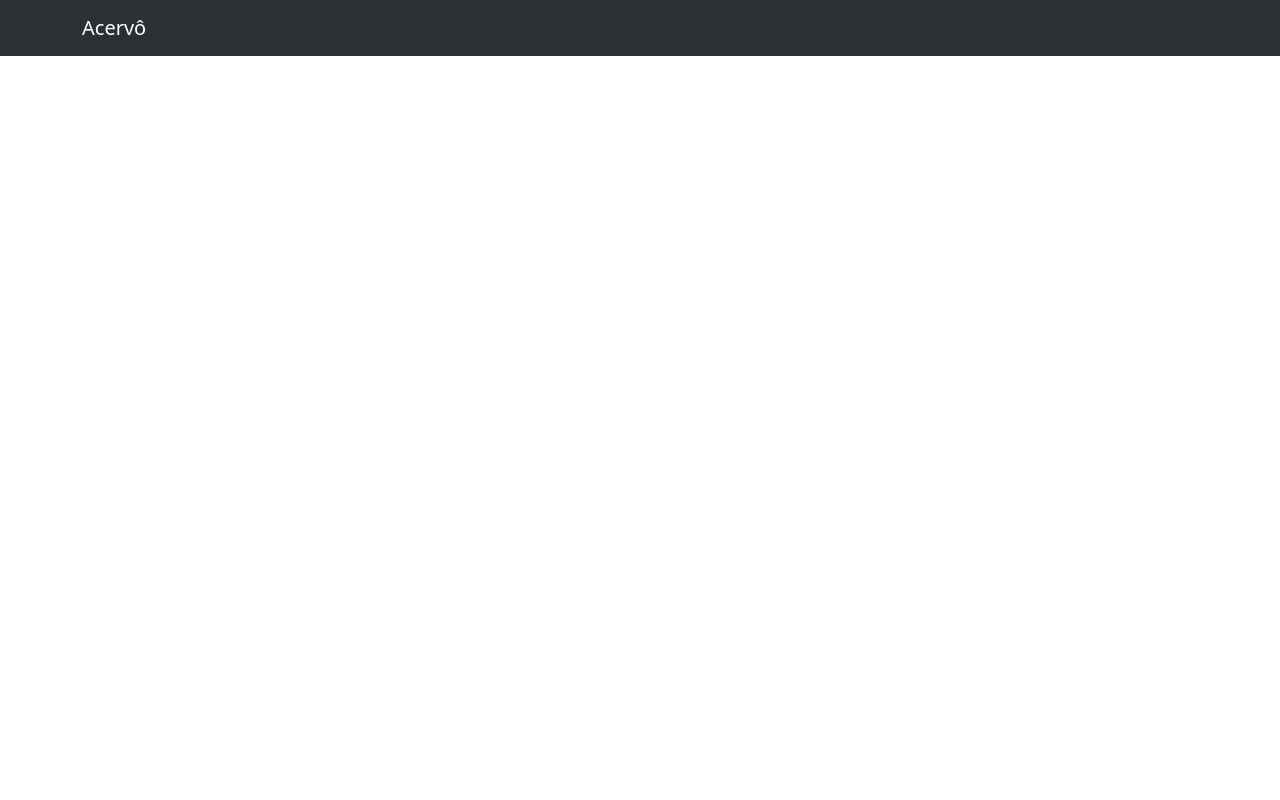
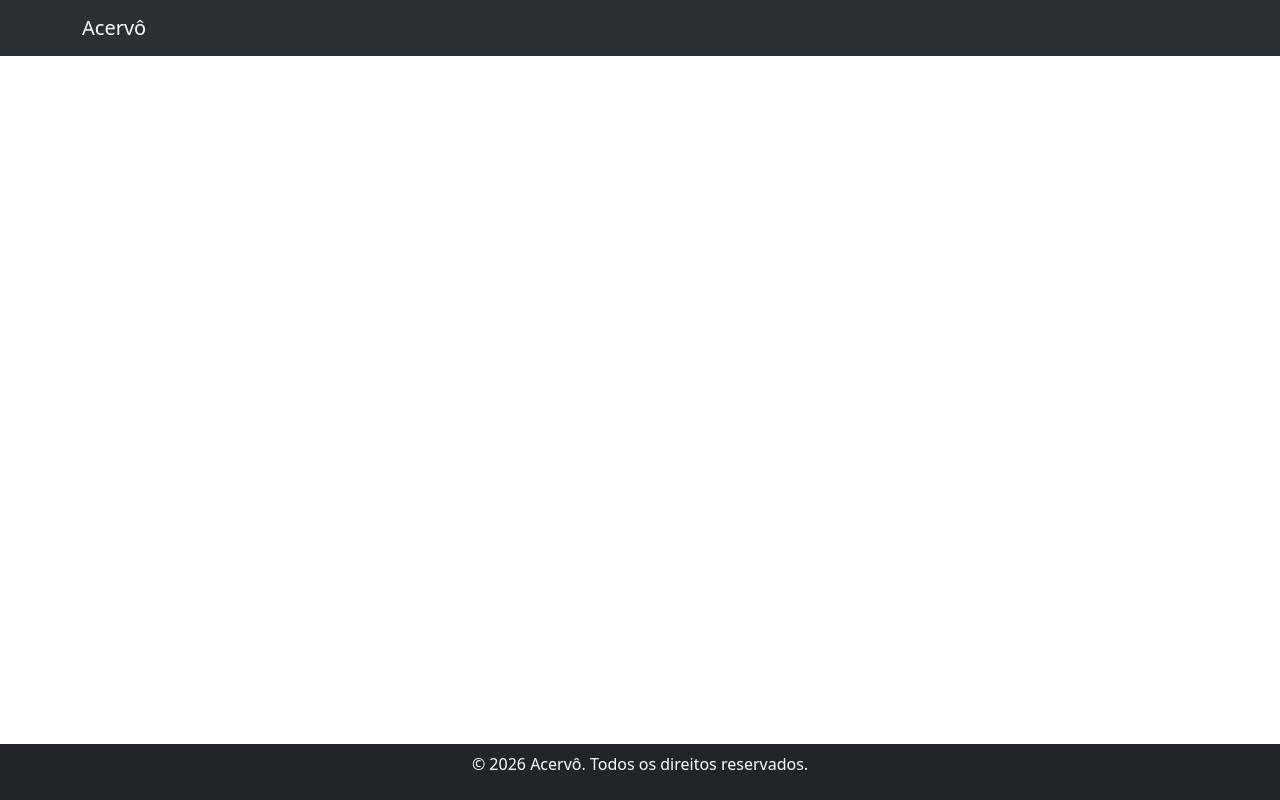
Before and after one commit to ssadoraa/acervo, a React (Create React App) app in the folder frontend/: page / in a window 1280 px wide. Built offline with nearby package versions, Linux system fonts and the light colour scheme.

Commit message:
feature: creating footer

```diff
--- a/frontend/src/App.tsx
+++ b/frontend/src/App.tsx
@@ -1,9 +1,11 @@
+import Footer from "./components/Footer";
 import Header from "./components/Header";
 
 function App() {
 	return (
 		<div className="App">
 			<Header />
+			<Footer />
 		</div>
 	);
 }
--- /dev/null
+++ b/frontend/src/components/Footer.tsx
@@ -0,0 +1,8 @@
+export default function Footer() {
+    return (
+        <footer className="footer fixed-bottom text-center py-2 bg-dark text-white">
+            <p>&copy; 2026 Acervô. Todos os direitos reservados.</p>
+        </footer>
+
+    );
+}
```
